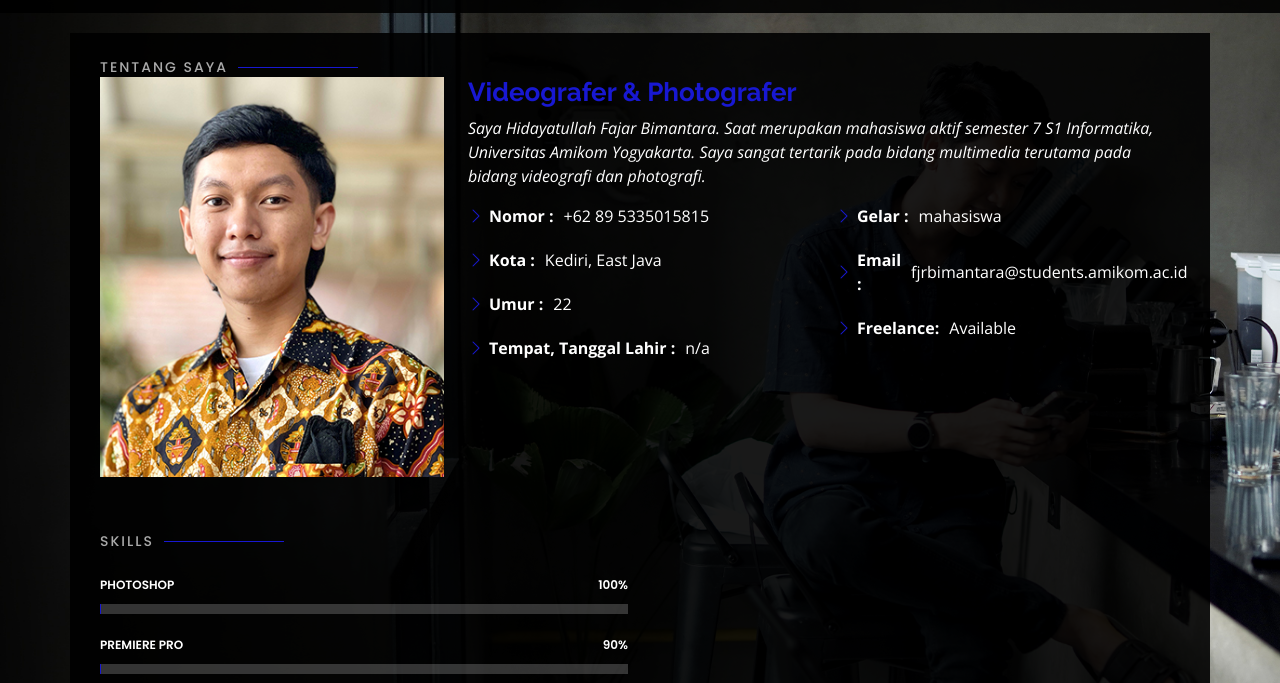
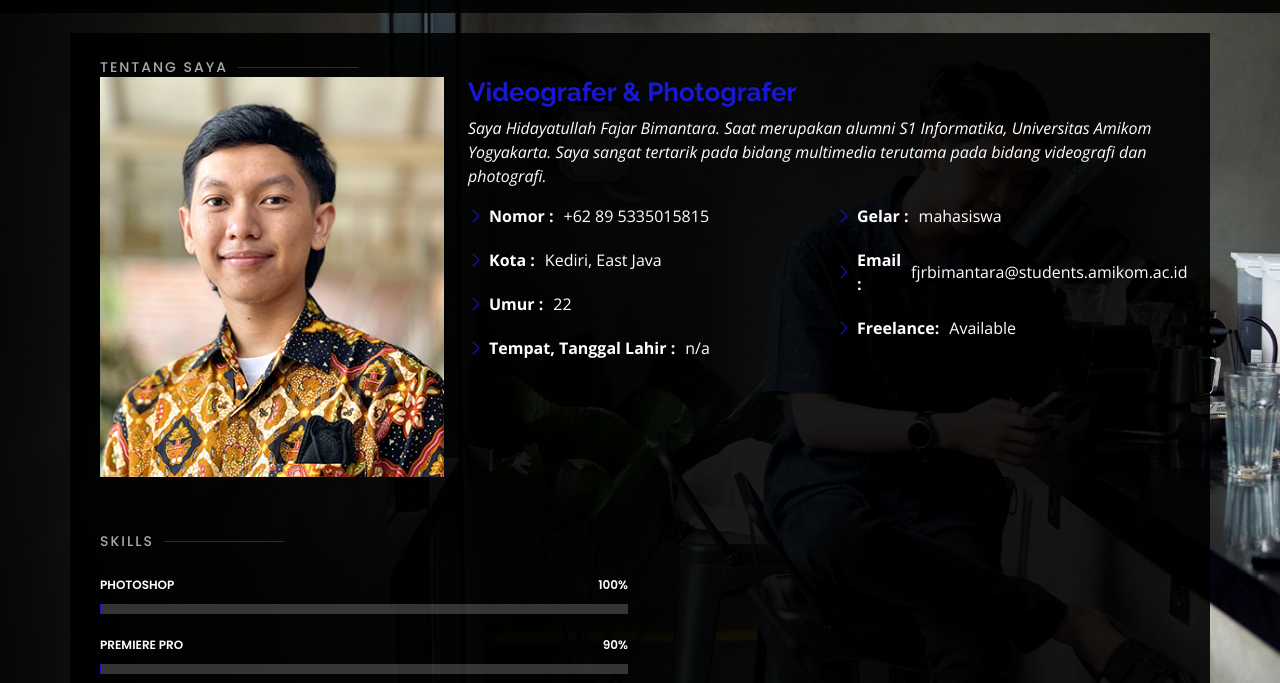
Before and after one commit to fjrbimantara/bimantaraportofolio, a plain HTML site: page index.html in a window 1280 px wide. Both pictures are taken after a click on the link "About". Shown: the part 67-750 px from the top of the page. Drawn offline with nearby package versions, Linux system fonts and the light colour scheme.

Commit message:
Update index.html

```diff
--- a/index.html
+++ b/index.html
@@ -77,7 +77,7 @@
         </div>
         <div class="col-lg-8 pt-4 pt-lg-0 content" data-aos="fade-left">
           <h3>Videografer &amp; Photografer</h3>
-          <p class="fst-italic">Saya Hidayatullah Fajar Bimantara. Saat merupakan mahasiswa aktif semester 7 S1 Informatika, Universitas Amikom Yogyakarta. Saya sangat tertarik pada bidang multimedia terutama pada bidang videografi dan photografi.</p>
+          <p class="fst-italic">Saya Hidayatullah Fajar Bimantara. Saat merupakan alumni S1 Informatika, Universitas Amikom Yogyakarta. Saya sangat tertarik pada bidang multimedia terutama pada bidang videografi dan photografi.</p>
           <div class="row">
             <div class="col-lg-6">
               <ul>
```
